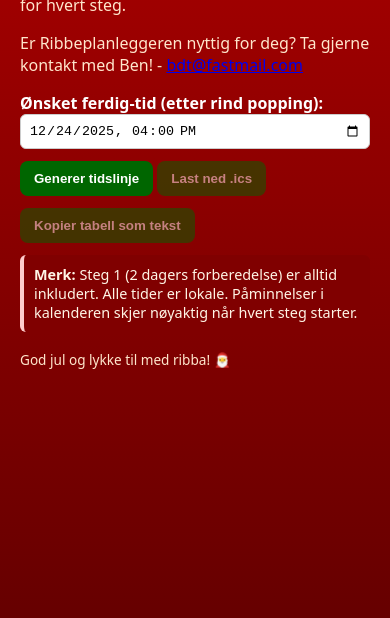
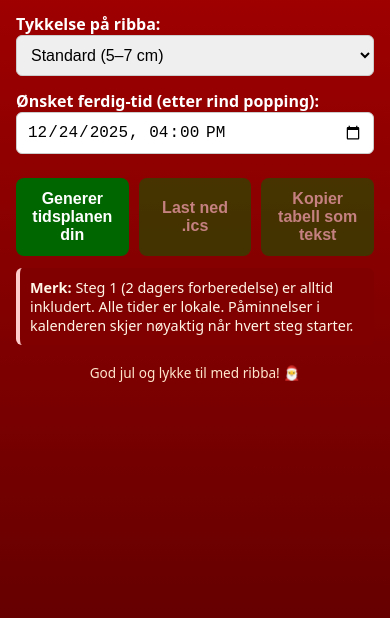
Before and after one commit to toscher/ribbeplanleggeren, a plain HTML site: page index.html in a window 390 px wide. Shown: the part 226-844 px from the top of the page. Drawn offline with Linux system fonts and the light colour scheme.

Commit message:
Langtidsstekt ribbe gjort enkelt

```diff
--- a/index.html
+++ b/index.html
@@ -1,4 +1,3 @@
-
 <html lang="no">
 <head>
   <meta charset="utf-8" />
@@ -9,63 +8,93 @@
   font-family: system-ui, -apple-system, Segoe UI, Roboto, "Helvetica Neue", Arial;
   color: #111;
 }
+
 body {
   max-width: 900px;
-      margin: 28px auto;
+  margin: 0 auto;
   padding: 20px;
   background: linear-gradient(#b30000, #660000);
   color: white;
 }
+
 h1 {
   font-size: 1.8rem;
   margin-bottom: 6px;
   color: #fff5e6;
 }
+
 p.lead {
   color: #ffe6cc;
   margin-top: 0;
 }
+
 label {
   display: block;
   margin-top: 14px;
   font-weight: 600;
 }
-    input[type=datetime-local] {
-      padding: 8px;
+
+input[type=datetime-local],
+select {
+  padding: 10px;
   border-radius: 6px;
   border: 1px solid #ccc;
   width: 100%;
   box-sizing: border-box;
+  font-size: 1rem;
 }
+
 button {
   margin-top: 12px;
-      padding: 10px 14px;
+  padding: 12px 16px;
   border-radius: 8px;
   border: 0;
   background: #006600;
   color: white;
   font-weight: 600;
   cursor: pointer;
+  width: 100%;
+  max-width: 300px;
 }
+
 button:disabled {
   opacity: .5;
   cursor: not-allowed;
 }
+
+.controls {
+  display: flex;
+  flex-wrap: wrap;
+  gap: 10px;
+  margin-top: 12px;
+}
+
+.controls button {
+  flex: 1;
+}
+
 table {
   width: 100%;
   border-collapse: collapse;
   margin-top: 18px;
   background: #fff5e6;
   color: black;
+  font-size: 0.95rem;
+  overflow-x: auto;
+  display: block;
 }
+
 th, td {
-      padding: 8px 10px;
+  padding: 10px;
   border: 1px solid #e6e6e6;
   text-align: left;
+  white-space: nowrap;
 }
+
 th {
   background: #ffcccc;
 }
+
 .note {
   font-size: 0.9rem;
   color: #fff5e6;
@@ -75,27 +104,61 @@
   padding: 10px;
   border-radius: 6px;
 }
+
 .small {
   font-size: 0.9rem;
   color: #333;
 }
+
 .footer {
   margin-top: 18px;
   font-size: 0.85rem;
   color: #ffe6cc;
+  text-align: center;
+}
+
+/* Responsive tweaks */
+@media (max-width: 600px) {
+  body {
+    padding: 16px;
+  }
+
+  h1 {
+    font-size: 1.4rem;
+    text-align: center;
+  }
+
+  button {
+    font-size: 1rem;
+  }
+
+  th, td {
+    font-size: 0.85rem;
+  }
+
+  table {
+    font-size: 0.85rem;
+  }
 }
   </style>
 </head>
 <body>
   <h1>🎄 Ribbeplanleggeren 🎄</h1>
-  <p class="lead"> Automatiser din planlegging av ribbesteking denne jula og la Ribbeplanleggeren gjør jobben. Angi når ribba skal være ferdig, så får du en tidslinje og kalenderfil med påminnelser for hvert steg.</p>
+  <p class="lead"> Automatiser din planlegging av ribbesteking denne jula og la Ribbeplanleggeren gjør jobben. Angi når ribba skal være ferdig, så får du en tidsplan og kalenderfil med påminnelser for hvert steg.</p>
   <p class="lead"> Er Ribbeplanleggeren nyttig for deg?  Ta gjerne kontakt med Ben! - <a href="mailto:bdt@fastmail.com"> bdt@fastmail.com</a> </p>
+
+  <label for="thickness">Tykkelse på ribba:</label>
+  <select id="thickness">
+    <option value="thin">Tynn (2–4 cm)</option>
+    <option value="standard" selected>Standard (5–7 cm)</option>
+    <option value="thick">Tykk (8–9 cm)</option>
+  </select>
 
   <label for="completion">Ønsket ferdig-tid (etter rind popping):</label>
   <input id="completion" type="datetime-local" />
 
   <div class="controls">
-    <button id="generate">Generer tidslinje</button>
+    <button id="generate">Generer tidsplanen din</button>
     <button id="download" disabled>Last ned .ics</button>
     <button id="copy" disabled>Kopier tabell som tekst</button>
   </div>
@@ -114,17 +177,22 @@
       prepHoursBeforeSteaming: 48*60,
       steaming: 45,
       slow: {
-        total: 6.5 * 60,
         parts: [
-          {label: '170°C, ingen vifte', minutes: 60, desc: 'Stek med svor ned, mål ca. 70°C kjernetemp.'},
-          {label: '90°C med vifte', minutes: 4*60, desc: 'Snu ribba svor opp, mål ca. 85°C kjernetemp.'},
-          {label: 'Skru opp til 110°C med vifte', minutes: 60, desc: 'Tilsett grønnsaker, mål ca. 85°C kjernetemp.'},
-          {label: 'Skru opp til 150°C med vifte', minutes: 30, desc: 'Mål ca. 90–92°C kjernetemp.'},
-          {label: 'Skru opp til 210°C med vifte', minutes: 0, desc: 'Følg med for å unngå sviing.'}
+          {label: '170°C, ingen vifte', minutes: 60, desc: 'Stek med svor ned, målet er ca. 70°C kjernetemp.'},
+          {label: '90°C med vifte', minutes: 240, desc: 'Snu ribba svor opp, målet er ca. 85°C kjernetemp.'}, // will override
+          {label: 'Skru opp til 110°C med vifte', minutes: 60, desc: 'Tilsett grønnsaker, målet er ca. 85°C kjernetemp.'},
+          {label: 'Skru opp til 150°C med vifte', minutes: 30, desc: 'Målet er ca. 90–92°C kjernetemp.'},
+          {label: 'Skru opp til 210°C med vifte', minutes: 15, desc: 'Følg med for å unngå sviing.'}
         ]
       },
       rindPopping: 5,
       resting: 10
+    };
+
+    const thicknessTimes = {
+      thin: 180,
+      standard: 240,
+      thick: 300
     };
 
     const el = id => document.getElementById(id);
@@ -140,6 +208,11 @@
     function formatICSDate(d){return d.getFullYear()+pad(d.getMonth()+1)+pad(d.getDate())+'T'+pad(d.getHours())+pad(d.getMinutes())+pad(d.getSeconds());}
 
     function buildTimeline(completionDate){
+      // update slow roast total depending on thickness
+      const thickness = el('thickness').value;
+      DURATIONS.slow.parts[1].minutes = thicknessTimes[thickness];
+      DURATIONS.slow.total = DURATIONS.slow.parts.reduce((a,p)=>a+p.minutes,0);
+
       const rindEnd = new Date(completionDate);
       const rindStart = new Date(rindEnd.getTime() - DURATIONS.rindPopping*60000);
       const slowRoastEnd = new Date(rindStart);
@@ -165,8 +238,12 @@
         steps.push({id: idx++, title: `Steg ${idx-1} — ${s.label}`, start: s.start, end: end, desc: s.desc});
       }
 
-      steps.push({id: idx++, title:'Rind popping', start:rindStart, end:rindEnd, desc:'250°C i ca. 5 min til sprø svor.'});
-      const restStart = new Date(rindEnd);
+      // rind popping auto-adjusts based on last slow step
+      const lastSlowEnd = steps[steps.length-1].end;
+      const rindStartFixed = new Date(lastSlowEnd);
+      const rindEndFixed = new Date(rindStartFixed.getTime() + DURATIONS.rindPopping*60000);
+      steps.push({id: idx++, title:'Poff svoren!', start:rindStartFixed, end:rindEndFixed, desc:'250°C i ca. 5 min til sprø svor.'});
+      const restStart = new Date(rindEndFixed);
       const restEnd = new Date(restStart.getTime() + DURATIONS.resting*60000);
       steps.push({id: idx++, title:'Hvile', start:restStart, end:restEnd, desc:`Hvile i ${DURATIONS.resting} min.`});
 
```
Lines whose indentation alone changed are shown as unchanged.
